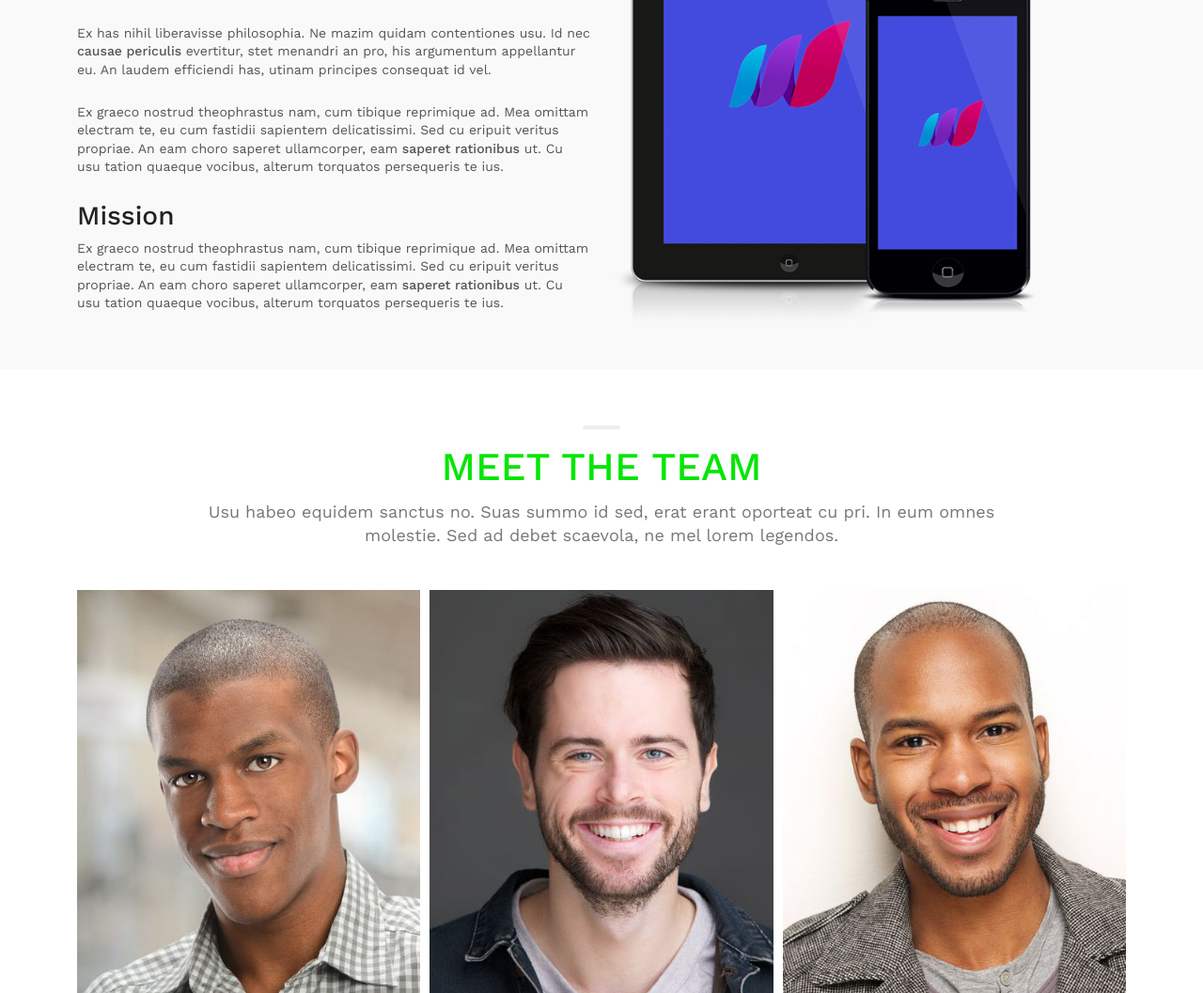
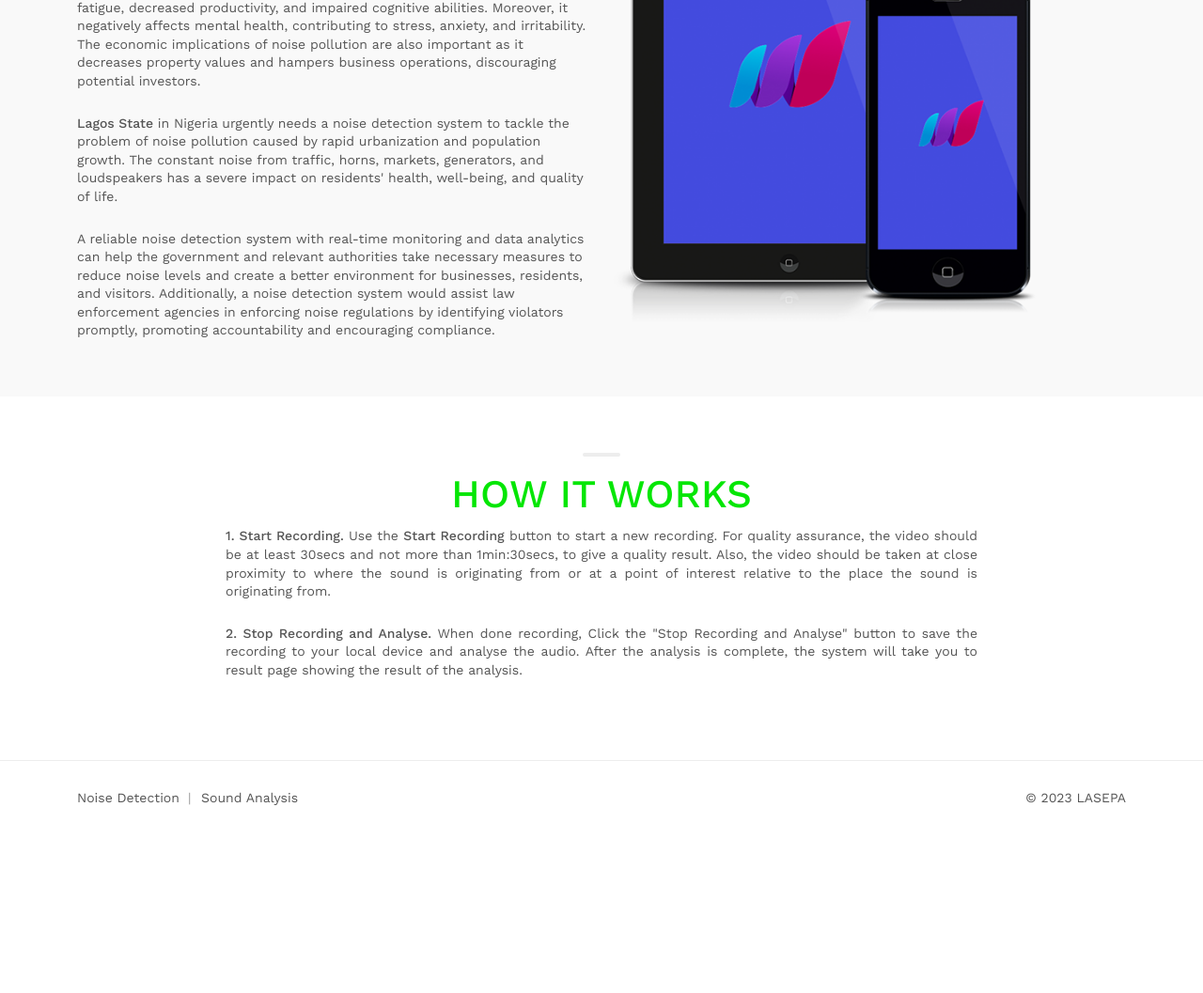
Before and after one commit to Akanperry/demo_lasepa, a Django app: page /about/ in a window 1280 px wide. Shown: the part 745-1802 px from the top of the page at 94% size. After the commit the page ends 1602 px from the top, so only its background shows below. Run offline with Django 4.2, Linux system fonts and the light colour scheme; some libraries are stand-ins or nearby versions.

Commit message:
Updated the user interface for the web platform.

```diff
--- a/lasepa/settings.py
+++ b/lasepa/settings.py
@@ -33,7 +33,7 @@ SECRET_KEY = env('SECRET_KEY')
 # SECURITY WARNING: don't run with debug turned on in production!
 DEBUG = True
 
-ALLOWED_HOSTS = []
+ALLOWED_HOSTS = ['*']
 
 
 # Application definition
--- a/noise_detection/static/noise_detection/css/custom.css
+++ b/noise_detection/static/noise_detection/css/custom.css
@@ -31,6 +31,20 @@
         position: unset;
         top: unset;
     }
+
+    .content-right{
+        position: relative;
+        padding-bottom: 56.25%;
+        overflow-x: hidden;
+    }
+
+    #my-video{
+        position: absolute;
+        top: 0;
+        left: 0;
+        width: 100%;
+        height: 100%;
+    }
 }
 
 .row-height{
--- a/noise_detection/templates/noise_detection/about.html
+++ b/noise_detection/templates/noise_detection/about.html
@@ -15,13 +15,17 @@ Analysis Results History
 		<div class="container margin_60_35">
 			<div class="row">
 				<div class="col-lg-6">
-					<h2 class="nomargin_top">Vim ridens<br>eleifend referrentur eu</h2>
-					<p class="lead">Ex graeco nostrud theophrastus nam, cum tibique reprimique ad. Mea omittam electram te, eu cum fastidii sapientem delicatissimi.</p>
+					<h2 class="nomargin_top">SYSTEM JUSTIFICATION</h2>
+					<p class="lead">The need for a comprehensive noise detection system in Lagos State?</p>
 					<p>
-						Ex has nihil liberavisse philosophia. Ne mazim quidam contentiones usu. Id nec <strong>causae periculis </strong>evertitur, stet menandri an pro, his argumentum appellantur eu. An laudem efficiendi has, utinam principes consequat id vel.</p>
-					<p>Ex graeco nostrud theophrastus nam, cum tibique reprimique ad. Mea omittam electram te, eu cum fastidii sapientem delicatissimi. Sed cu eripuit veritus propriae. An eam choro saperet ullamcorper, eam <strong>saperet rationibus</strong> ut. Cu usu tation quaeque vocibus, alterum torquatos persequeris te ius.</p>
-					<h3>Mission</h3>
-					<p>Ex graeco nostrud theophrastus nam, cum tibique reprimique ad. Mea omittam electram te, eu cum fastidii sapientem delicatissimi. Sed cu eripuit veritus propriae. An eam choro saperet ullamcorper, eam <strong>saperet rationibus</strong> ut. Cu usu tation quaeque vocibus, alterum torquatos persequeris te ius.</p>
+						<strong>Noise Pollution</strong> poses significant risks to public health, including cardiovascular disorders, hypertension, and sleep disturbances. It also leads to fatigue, decreased productivity, and impaired cognitive abilities. Moreover, it negatively affects mental health, contributing to stress, anxiety, and irritability. The economic implications of noise pollution are also important as it decreases property values and hampers business operations, discouraging potential investors.
+					</p>
+					<p>
+						<strong>Lagos State</strong> in Nigeria urgently needs a noise detection system to tackle the problem of noise pollution caused by rapid urbanization and population growth. The constant noise from traffic, horns, markets, generators, and loudspeakers has a severe impact on residents' health, well-being, and quality of life.
+					</p>
+					<p>
+						A reliable noise detection system with real-time monitoring and data analytics can help the government and relevant authorities take necessary measures to reduce noise levels and create a better environment for businesses, residents, and visitors. Additionally, a noise detection system would assist law enforcement agencies in enforcing noise regulations by identifying violators promptly, promoting accountability and encouraging compliance.
+					</p>
 				</div>
 				<div class="col-lg-5 ml-lg-5 add_top_30">
 					{% load static %}
@@ -33,12 +37,27 @@ Analysis Results History
 	</div>
 	<div class="container margin_60">
 		<div class="main_title">
+			<h2><em></em>How it Works</h2>
+		</div>
+		<div style="text-align: justify; width: 800px; margin: auto;">
+			<p>
+				<strong>1. Start Recording.</strong> Use the <strong>Start Recording</strong> button to start a new recording. For quality assurance, the video should be at least 30secs and not more than 1min:30secs, to give a quality result. Also, the video should be taken at close proximity to where the sound is originating from or at a point of interest relative to the place the sound is originating from.
+			</p>
+			<p>
+				<strong>2. Stop Recording and Analyse.</strong> When done recording, Click the "Stop Recording and Analyse" button to save the recording to your local device and analyse the audio. After the analysis is complete, the system will take you to result page showing the result of the analysis.
+			</p>
+		</div>
+	</div>
+
+
+	<!-- <div class="container margin_60">
+		<div class="main_title">
 			<h2><em></em>Meet the Team</h2>
 			<p>
 				Usu habeo equidem sanctus no. Suas summo id sed, erat erant oporteat cu pri. In eum omnes molestie. Sed ad debet scaevola, ne mel lorem legendos.
 			</p>
 		</div>
-		<!--Team Carousel -->
+		Team Carousel
 		<div class="row">
 			<div class="owl-carousel owl-theme team-carousel">
 				<div class="team-item">
@@ -68,7 +87,7 @@ Analysis Results History
 						<p>CEO</p>
 					</div>
 				</div>
-				<!-- /team-item -->
+				/team-item
 				<div class="team-item">
 					<div class="team-item-img">
 						{% load static %}
@@ -96,7 +115,7 @@ Analysis Results History
 						<p>Business Strategy</p>
 					</div>
 				</div>
-				<!-- /team-item -->
+				/team-item
 				<div class="team-item">
 					<div class="team-item-img">
 						{% load static %}
@@ -124,7 +143,7 @@ Analysis Results History
 						<p>General Manager</p>
 					</div>
 				</div>
-				<!-- /team-item -->
+				/team-item
 				<div class="team-item">
 					<div class="team-item-img">
 						{% load static %}
@@ -152,12 +171,12 @@ Analysis Results History
 						<p>Customer Support</p>
 					</div>
 				</div>
-				<!-- /team-item -->
+				/team-item
 			</div>
 		</div>
-		<!--End Team Carousel-->
+		End Team Carousel
 	</div>
-	<!-- End container -->
+	End container -->
 </main>
 
 {% endblock %}
--- a/noise_detection/views.py
+++ b/noise_detection/views.py
@@ -14,6 +14,7 @@ from django.views.generic import ListView
 
 class ResultListView(ListView):
     """Renders the history page, with a list of result of the analysis."""
+    paginate_by = 5
     model = AudioAnalysis
 
     def get_context_data(self, **kwargs):
```
Also changed, not shown: noise_detection/templates/noise_detection/history.html (+17 -0 lines), noise_detection/templates/noise_detection/home.html (+15 -16 lines), noise_detection/templates/noise_detection/layout_1.html (+9 -7 lines).
